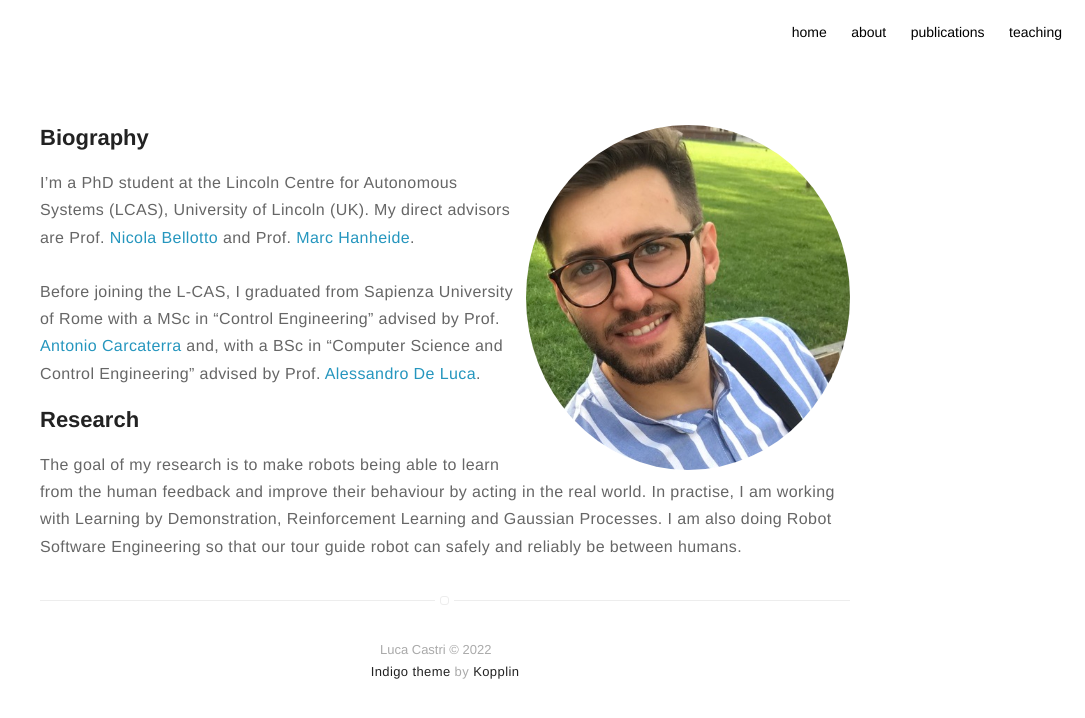
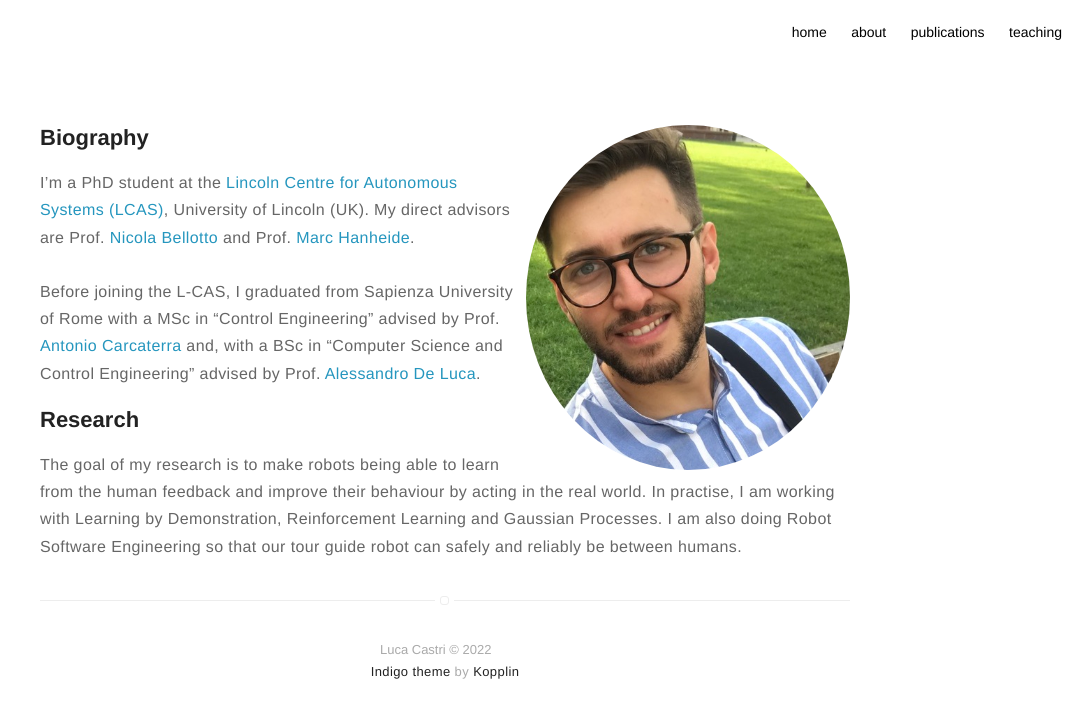
Before and after one commit to lcastri/lcastri.github.io, a Jekyll site: the page built from about.md, in a window 1280 px wide. Shown: the top 718 px of the page, without its empty margins (195-1280 px from the left). Built offline with Jekyll 4.4.1, drawn with Linux system fonts in a browser that asks for light colours; nearby versions of some CDN libraries.

Commit message:
new ext link

```diff
--- a/about.md
+++ b/about.md
@@ -6,7 +6,7 @@ layout: page
 <h2>Biography</h2>
 <p>
 
-I’m a PhD student at the <ext_link href="https://lcas.lincoln.ac.uk/wp/">Lincoln Centre for Autonomous Systems (LCAS)</ext_link>, University of Lincoln (UK). My direct advisors are Prof. <a class="ext_link" href="https://nbellotto.blogs.lincoln.ac.uk/">Nicola Bellotto</a> and Prof. <a class="ext_link" href="https://www.hanheide.net/">Marc Hanheide</a>.
+I’m a PhD student at the <a class="ext_link" href="https://lcas.lincoln.ac.uk/wp/">Lincoln Centre for Autonomous Systems (LCAS)</a>, University of Lincoln (UK). My direct advisors are Prof. <a class="ext_link" href="https://nbellotto.blogs.lincoln.ac.uk/">Nicola Bellotto</a> and Prof. <a class="ext_link" href="https://www.hanheide.net/">Marc Hanheide</a>.
 <br><br>
 Before joining the L-CAS, I graduated from Sapienza University of Rome with a MSc in “Control Engineering” advised by Prof. <a class="ext_link" href="https://phd.uniroma1.it/web/ANTONIO-CARCATERRA_nC1827_EN.aspx">Antonio Carcaterra</a> and, with a BSc in “Computer Science and Control Engineering” advised by Prof. <a class="ext_link" href="http://www.diag.uniroma1.it/deluca/">Alessandro De Luca</a>.
 </p>
```
